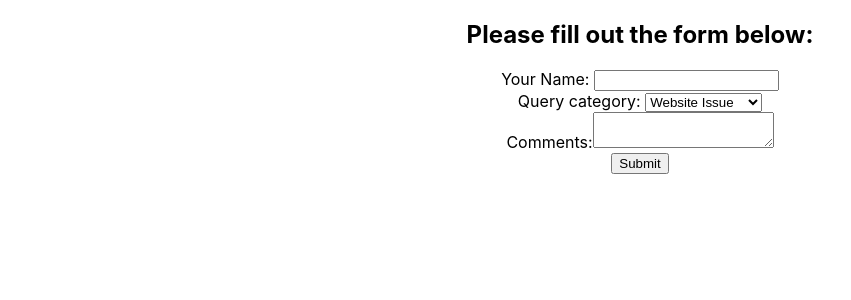
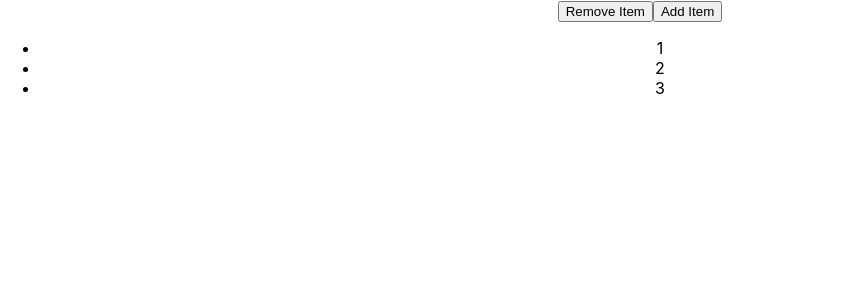
Before and after one commit to quiltingcode/gitpod-react, a React (Create React App) app in the folder my-app/: page / in a window 1280 px wide. Shown: the top 300 px of the page, without its empty margins (0-851 px from the left). Built offline with nearby package versions, Linux system fonts and the light colour scheme.

Commit message:
Add hooks component with array

```diff
--- a/my-app/src/App.js
+++ b/my-app/src/App.js
@@ -20,7 +20,7 @@
 import UncontrolledForm from './components/UncontrolledForm';
 import SearchBar from './components/SearchBar';
 import ControlledFormHooks from './components/ControlledFormHooks';
-
+import UseStateWithArrays from './components/UseStateWithArrays';
 
 function App() {
   return (
@@ -44,7 +44,8 @@
       {/* <ControlledForm /> */}
       {/* <UncontrolledForm /> */}
       {/* <SearchBar /> */}
-      <ControlledFormHooks />
+      {/* <ControlledFormHooks /> */}
+      <UseStateWithArrays />
     </div>
   );
 }
--- /dev/null
+++ b/my-app/src/components/UseStateWithArrays.js
@@ -0,0 +1,26 @@
+import React, {useState} from 'react'
+
+function UseStateWithArrays() {
+    const [nums, setNums] = useState([1,2,3]);
+    const addNums = () => {
+        setNums([...nums, nums.length + 1]);
+    }
+    const removeNum = () => {
+        setNums(
+            nums.filter((item, idx) => {
+                return idx !== nums.length - 1
+            })
+        )
+    }
+  return (
+    <div>
+        <button onClick={removeNum}>Remove Item</button>
+        <button onClick={addNums}>Add Item</button>
+        <ul>
+            {nums.map(num => <li key={num}>{num}</li>)}
+        </ul>
+    </div>
+  )
+}
+
+export default UseStateWithArrays
```
